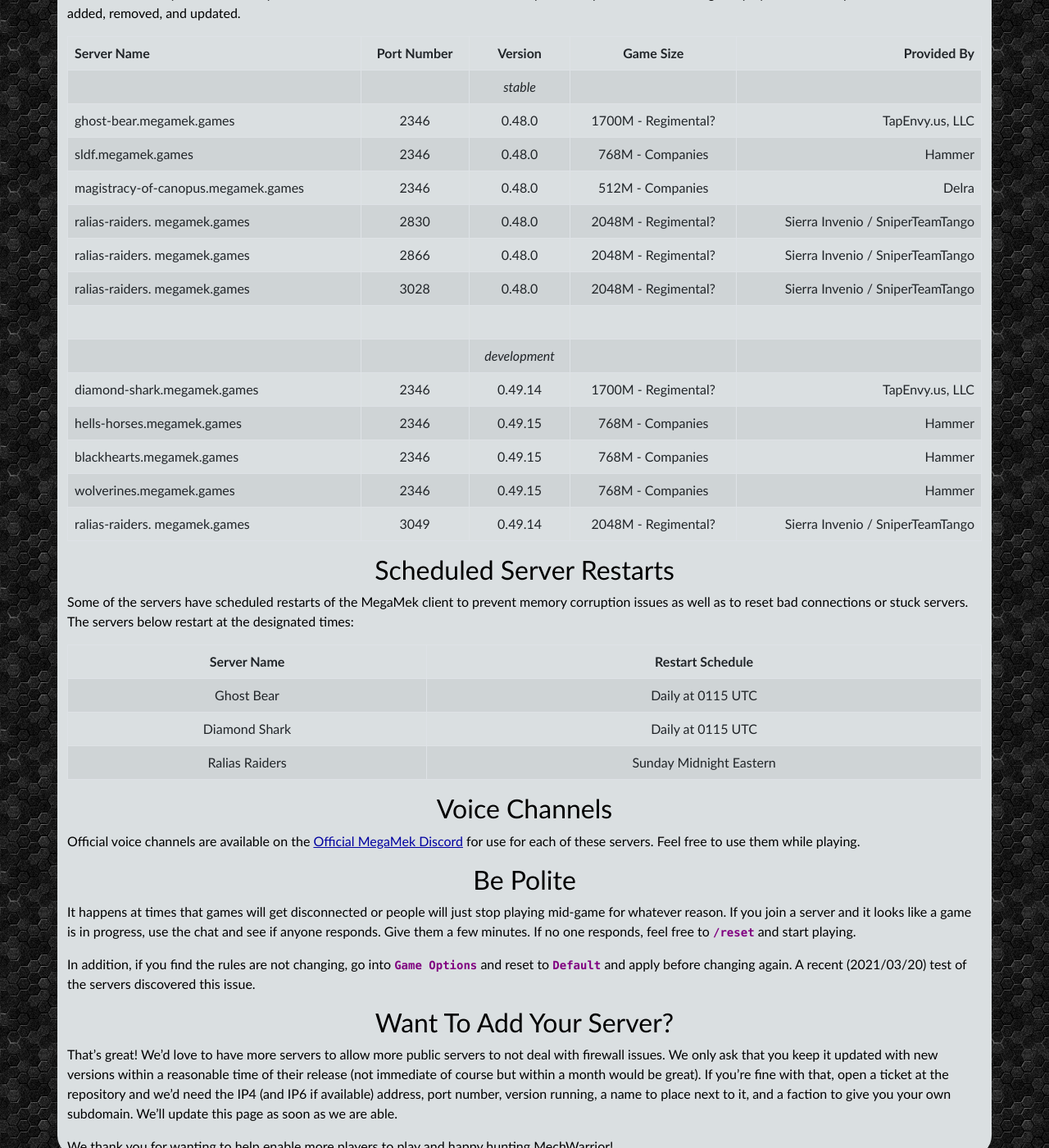
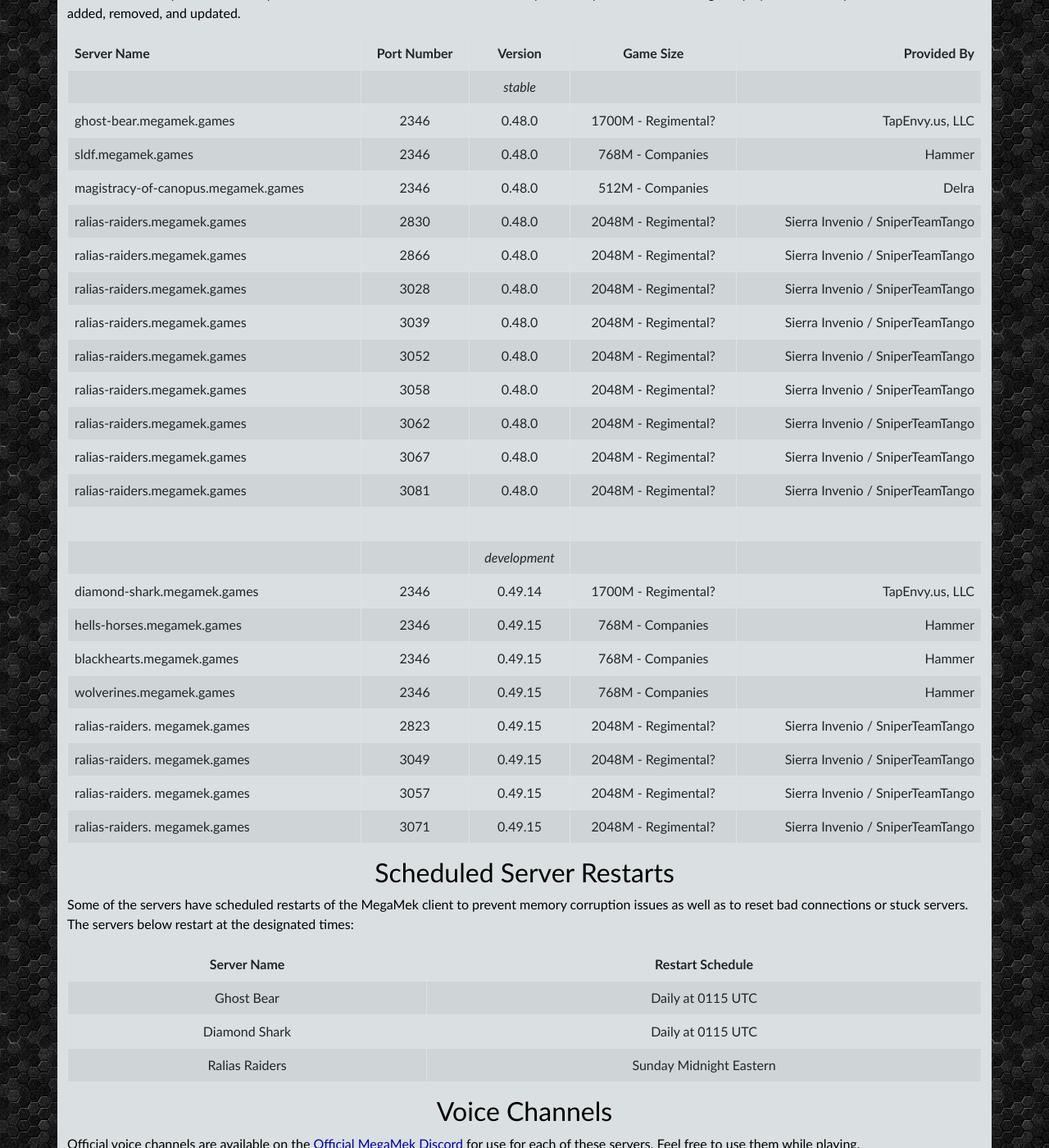
Before and after one commit to rjhancock/megamek-games, a Jekyll site: the page built from index.md, in a window 1280 px wide and 1400 px high, scrolled down 624 px. Shown: the whole window at 82% size. Built offline with Jekyll 4.4.1, drawn with Linux system fonts in a browser that asks for light colours; nearby versions of some CDN libraries; our own code applies the rules of GitHub Pages for plain Markdown files.

Commit message:
Update index.md - Sierra- Invenio (#43)
Updated servers from SniperTeamTango

```diff
--- a/index.md
+++ b/index.md
@@ -18,19 +18,28 @@
 |Server Name|Port Number|Version|Game Size|Provided By|
 |:------|:-----:|:--------:|:--:|-------:|
 |||*stable*||
-|ghost-bear.megamek.games|2346|0.48.0|1700M - Regimental?|TapEnvy.us, LLC|
-|sldf.megamek.games|2346|0.48.0|768M - Companies|Hammer|
-|magistracy-of-canopus.megamek.games|2346|0.48.0|512M - Companies|Delra|
-|ralias-raiders. megamek.games|2830|0.48.0|2048M - Regimental?|Sierra Invenio / SniperTeamTango|
-|ralias-raiders. megamek.games|2866|0.48.0|2048M - Regimental?|Sierra Invenio / SniperTeamTango|
-|ralias-raiders. megamek.games|3028|0.48.0|2048M - Regimental?|Sierra Invenio / SniperTeamTango|
+|ghost-bear.megamek.games            |2346|0.48.0|1700M - Regimental? |TapEnvy.us, LLC|
+|sldf.megamek.games                  |2346|0.48.0|768M - Companies    |Hammer|
+|magistracy-of-canopus.megamek.games |2346|0.48.0|512M - Companies    |Delra|
+|ralias-raiders.megamek.games        |2830|0.48.0|2048M - Regimental? |Sierra Invenio / SniperTeamTango|
+|ralias-raiders.megamek.games        |2866|0.48.0|2048M - Regimental? |Sierra Invenio / SniperTeamTango|
+|ralias-raiders.megamek.games        |3028|0.48.0|2048M - Regimental? |Sierra Invenio / SniperTeamTango|
+|ralias-raiders.megamek.games        |3039|0.48.0|2048M - Regimental? |Sierra Invenio / SniperTeamTango|
+|ralias-raiders.megamek.games        |3052|0.48.0|2048M - Regimental? |Sierra Invenio / SniperTeamTango|
+|ralias-raiders.megamek.games        |3058|0.48.0|2048M - Regimental? |Sierra Invenio / SniperTeamTango|
+|ralias-raiders.megamek.games        |3062|0.48.0|2048M - Regimental? |Sierra Invenio / SniperTeamTango|
+|ralias-raiders.megamek.games        |3067|0.48.0|2048M - Regimental? |Sierra Invenio / SniperTeamTango|
+|ralias-raiders.megamek.games        |3081|0.48.0|2048M - Regimental? |Sierra Invenio / SniperTeamTango|
 ||||||
 |||*development*||
-|diamond-shark.megamek.games|2346|0.49.14|1700M - Regimental?|TapEnvy.us, LLC|
-|hells-horses.megamek.games|2346|0.49.15|768M - Companies|Hammer|
-|blackhearts.megamek.games|2346|0.49.15|768M - Companies|Hammer|
-|wolverines.megamek.games|2346|0.49.15|768M - Companies|Hammer|
-|ralias-raiders. megamek.games|3049|0.49.14|2048M - Regimental?|Sierra Invenio / SniperTeamTango|
+|diamond-shark.megamek.games  |2346|0.49.14|1700M - Regimental? |TapEnvy.us, LLC|
+|hells-horses.megamek.games   |2346|0.49.15|768M - Companies    |Hammer|
+|blackhearts.megamek.games    |2346|0.49.15|768M - Companies    |Hammer|
+|wolverines.megamek.games     |2346|0.49.15|768M - Companies    |Hammer|
+|ralias-raiders. megamek.games|2823|0.49.15|2048M - Regimental? |Sierra Invenio / SniperTeamTango|
+|ralias-raiders. megamek.games|3049|0.49.15|2048M - Regimental? |Sierra Invenio / SniperTeamTango|
+|ralias-raiders. megamek.games|3057|0.49.15|2048M - Regimental? |Sierra Invenio / SniperTeamTango|
+|ralias-raiders. megamek.games|3071|0.49.15|2048M - Regimental? |Sierra Invenio / SniperTeamTango|
 
 ## Scheduled Server Restarts
 
@@ -40,8 +49,8 @@
 
 |Server Name|Restart Schedule|
 |:---------:|:--------------:|
-|Ghost Bear | Daily at 0115 UTC|
-|Diamond Shark | Daily at 0115 UTC|
+|Ghost Bear     | Daily at 0115 UTC|
+|Diamond Shark  | Daily at 0115 UTC|
 |Ralias Raiders | Sunday Midnight Eastern|
 
 ## Voice Channels
```
